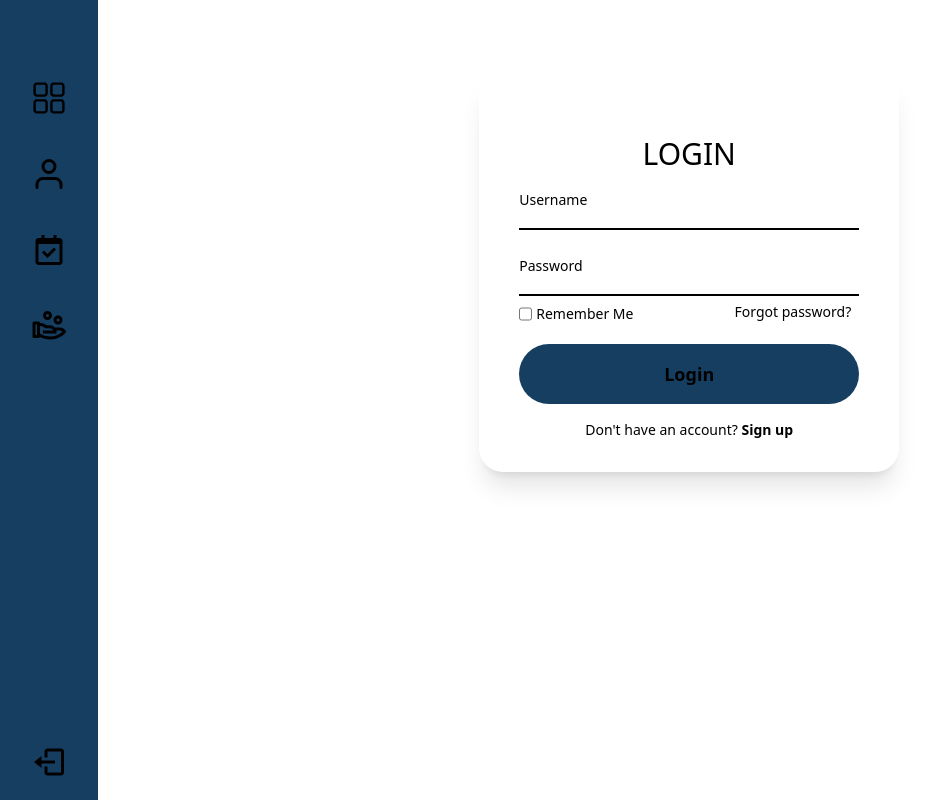
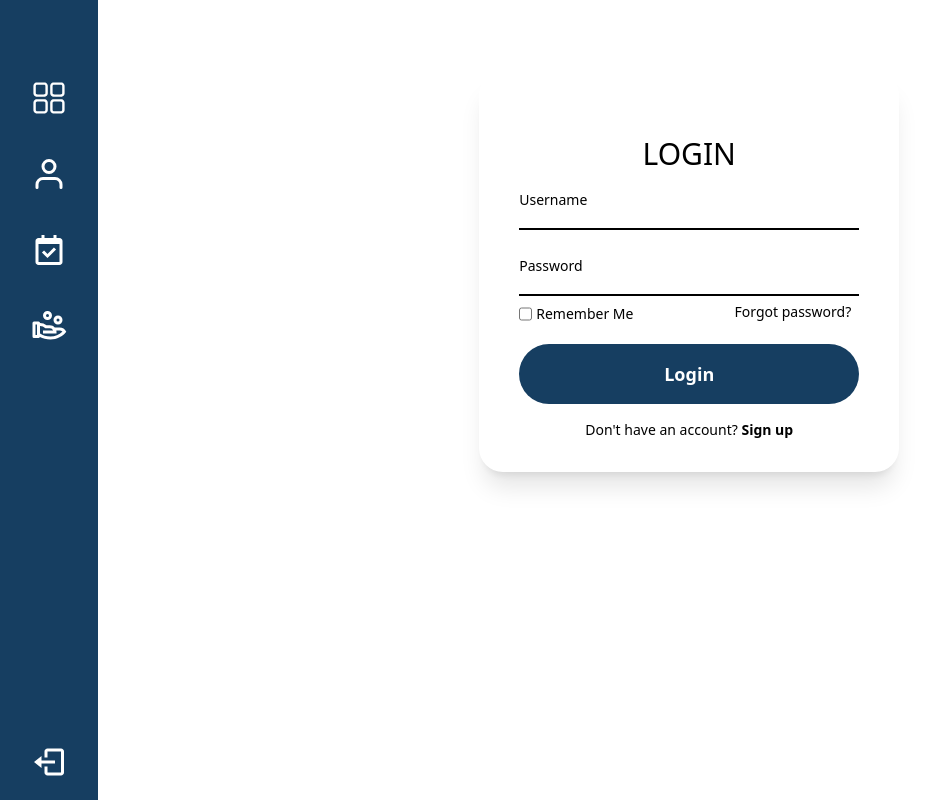
Before and after one commit to x1ang77/HackathonGroup7, a React (Create React App) app in the folder client/: page / in a window 1280 px wide. Shown: the whole page, without its empty margins (0-928 px from the left). Built offline with nearby package versions, Linux system fonts and the light colour scheme; what tw-elements would draw is missing.

Commit message:
1.9commit

```diff
--- a/client/tailwind.config.js
+++ b/client/tailwind.config.js
@@ -8,6 +8,9 @@ module.exports = {
   theme: {
     colors: {
       blue: "#163E61",
+      white: "#FFFFFF",
+      lightblue: "#F0F8FF",
+      gray: "#8E8E8E",
     },
     extend: {
       width: {
```
Lines whose indentation alone changed are shown as unchanged.
